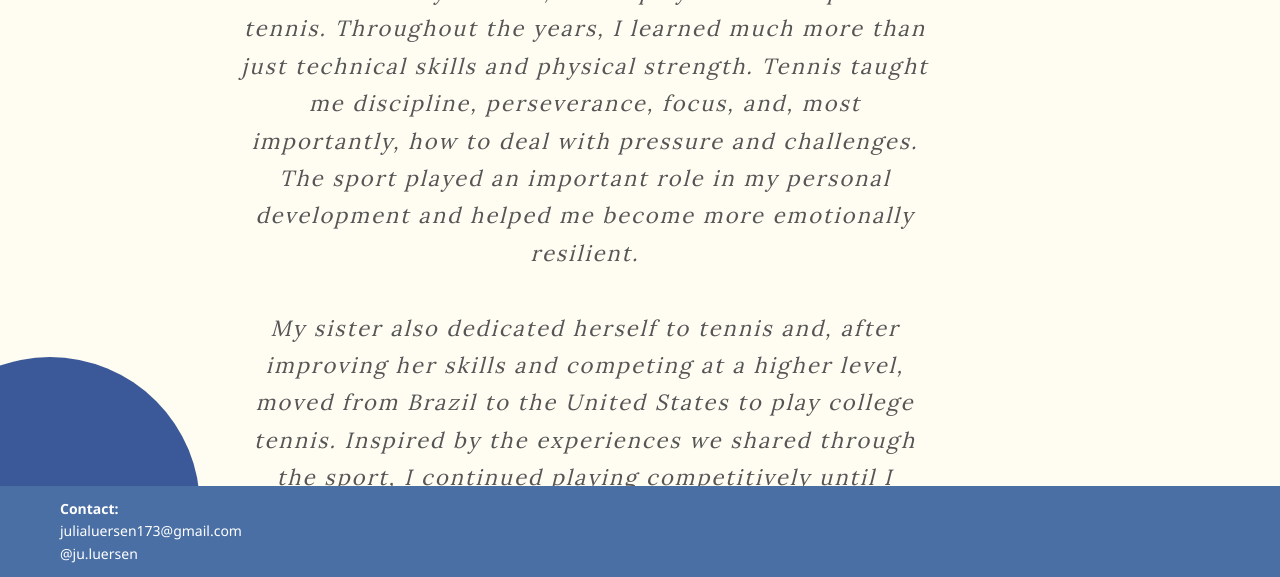
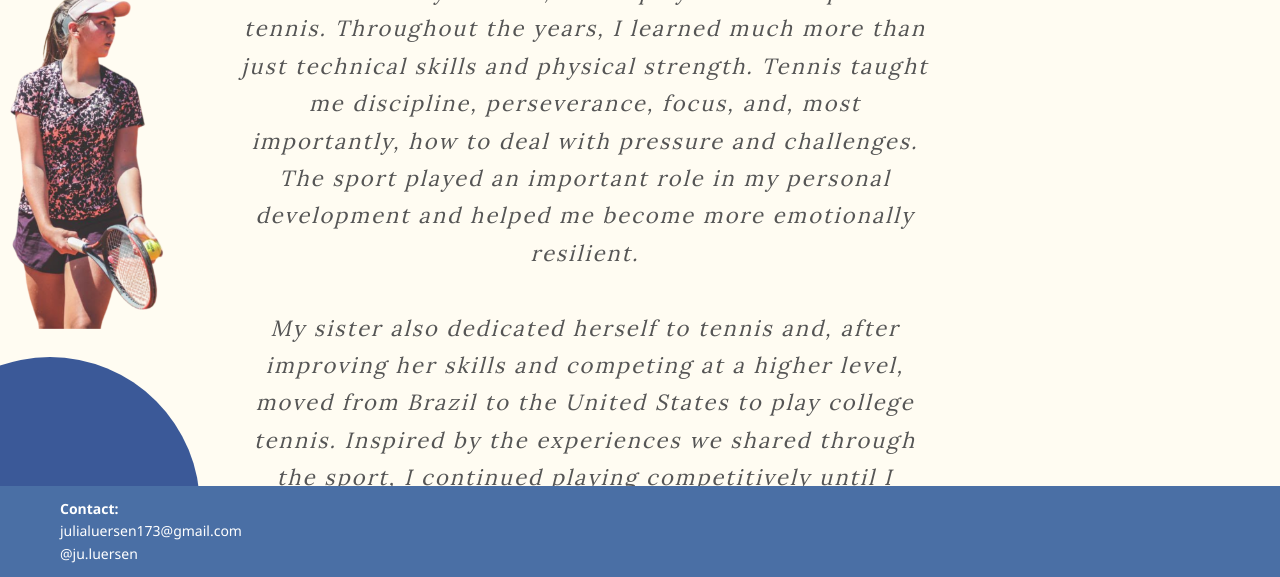
Before and after one commit to Pedrothomashb/juluersen, a plain HTML site: page sports/sports-tenis.html in a window 1280 px wide. Shown: the part 223-800 px from the top of the page. Drawn offline with Linux system fonts and the light colour scheme.

Commit message:
ajusta foto

```diff
--- a/sports/sports-tenis.html
+++ b/sports/sports-tenis.html
@@ -49,7 +49,7 @@
                 <div class="left-section-absolute">
                     <div class="photo-wrapper">
                         <div class="photo-container">
-                            <img src="../assets/sports/tennis1.jpeg" alt="Julia Luersen - Tennis">
+                            <img src="../assets/sports/tennis1.png" alt="Julia Luersen - Tennis">
                         </div>
                     </div>
                 </div>
```
Also changed, not shown: assets/sports/tennis1.png (added).
